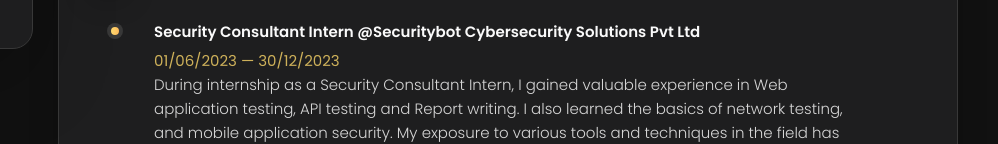
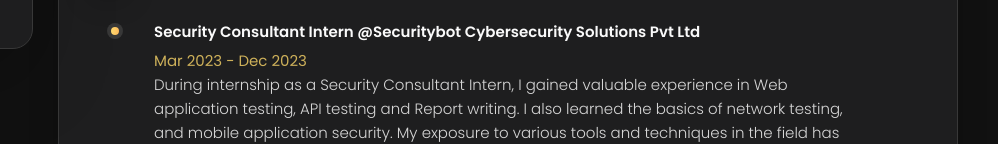
Before and after one commit to lahudapkar/Portfolio, a plain HTML site: page index.html in a window 1280 px wide. Both pictures are taken after a click on the button "Resume". Shown: the part 656-800 px from the top of the page, 282-1280 px from the left. Drawn offline with nearby package versions, Linux system fonts and the light colour scheme.

Commit message:
date changes

```diff
--- a/index.html
+++ b/index.html
@@ -504,7 +504,7 @@
             <li class="timeline-item">
               <h4 class="h4 timeline-item-title">Security Consultant Intern @Securitybot Cybersecurity Solutions Pvt Ltd
               </h4>
-              <span>01/06/2023 — 30/12/2023</span>
+              <span>Mar 2023 - Dec 2023</span>
               <p class="timeline-text">
                 During internship as a Security Consultant Intern, I gained valuable experience in Web application testing, API testing and Report writing.
                 I also learned the basics of network testing, and mobile application security. My exposure to various tools and techniques in the field
```
